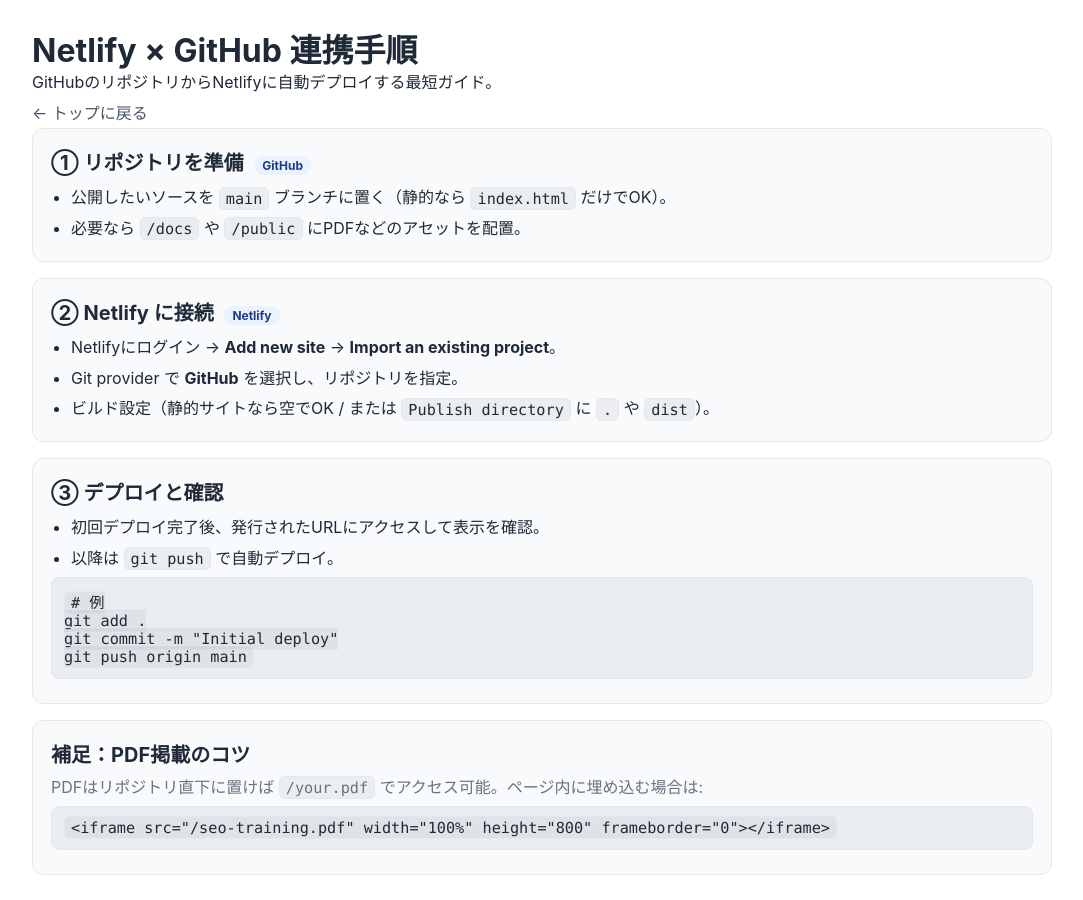
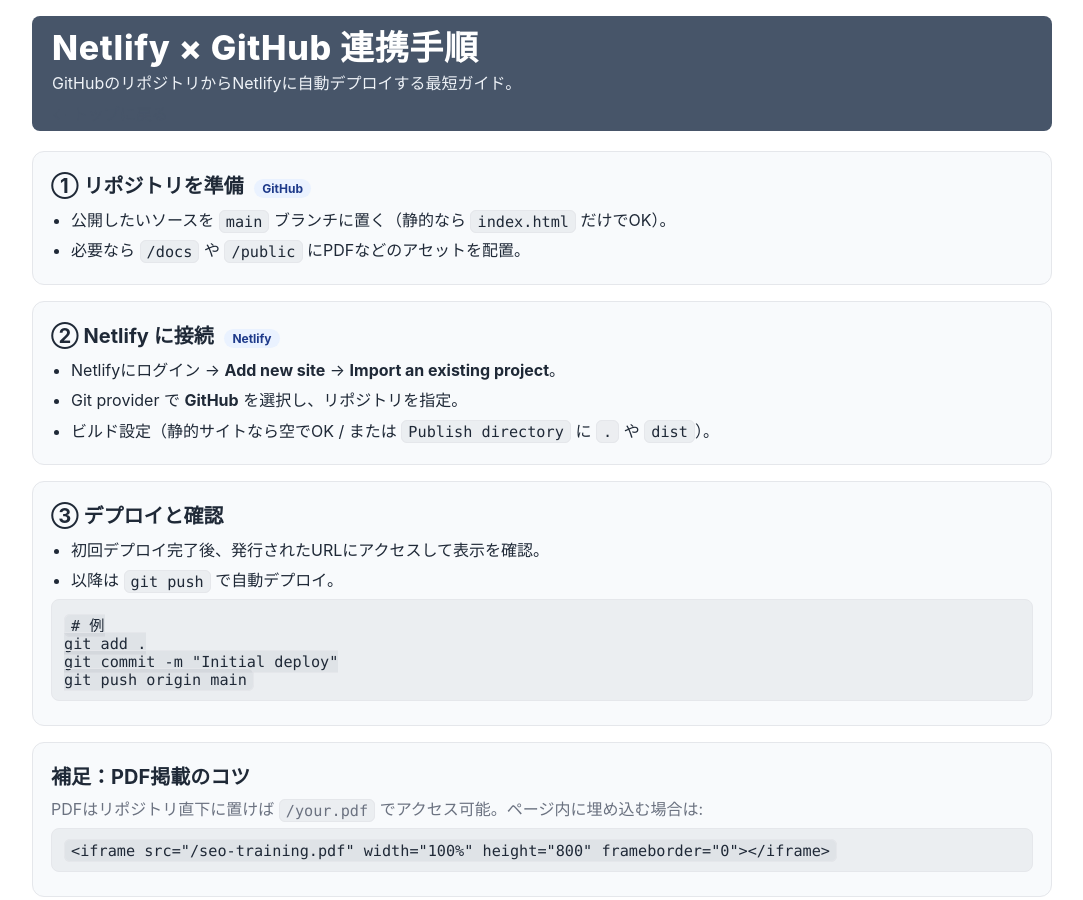
Before and after one commit to papadelicia/cado-portal, a plain HTML site: page netlify-GitHub.html in a window 1280 px wide. Shown: the top 900 px of the page, without its empty margins (98-1181 px from the left). Drawn offline with Linux system fonts and the light colour scheme.

Commit message:
Update netlify-GitHub.html

```diff
--- a/netlify-GitHub.html
+++ b/netlify-GitHub.html
@@ -27,17 +27,27 @@
     .wrap{max-width:1060px;margin:0 auto;padding:0 20px 56px}
 
     /* ヘッダー帯（ポータルと同じ雰囲気） */
-     .hero{
-  padding-top:12px !important;
-  padding-bottom:4px !important;   /* ← 下をグッと小さく（テスト値） */
+    .hero{
+  background: var(--header, #475569) !important; /* 変数が無くても #475569 で描画 */
+  color:#fff;
+  padding:12px 20px 6px;
+  border-radius:8px;
+  margin:16px 0 20px;
 }
+
 .hero h1{
-  margin-bottom:2px !important;    /* タイトル直下も最小限 */
-  line-height:1.12 !important;
+  margin:0 0 4px;
+  line-height:1.15;
+  font-size:clamp(22px,4vw,34px);
+  letter-spacing:.02em;
+  font-weight:800;
 }
+
 .hero p{
-  margin:0 !important;
-  line-height:1.45 !important;     /* 説明文の下側に“たまる”感じを抑える */
+  margin:0;
+  line-height:1.5;
+  font-size:clamp(14px,2.2vw,16px);
+  color:#eef2f7;
 }
 
 
```
